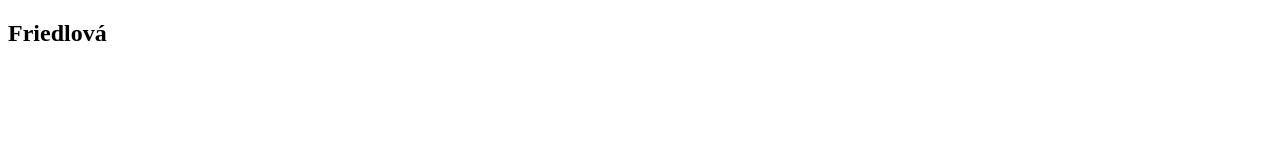
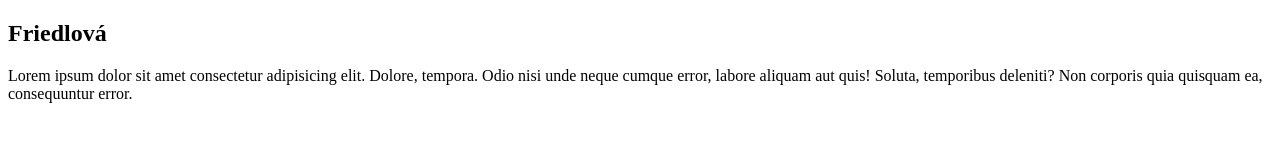
Before and after one commit to FriedlovaLucie/Friedlova1, a plain HTML site: page index.html in a window 1280 px wide. Drawn offline with Linux system fonts and the light colour scheme.

Commit message:
přidán první odstavec

```diff
--- a/index.html
+++ b/index.html
@@ -5,5 +5,7 @@
 </head>
 <body>
     <h2>Friedlová</h2>
+    <p>Lorem ipsum dolor sit amet consectetur adipisicing elit. Dolore, tempora. Odio nisi unde neque cumque error,
+        labore aliquam aut quis! Soluta, temporibus deleniti? Non corporis quia quisquam ea, consequuntur error.</p>
 </body>
 </html>
```
